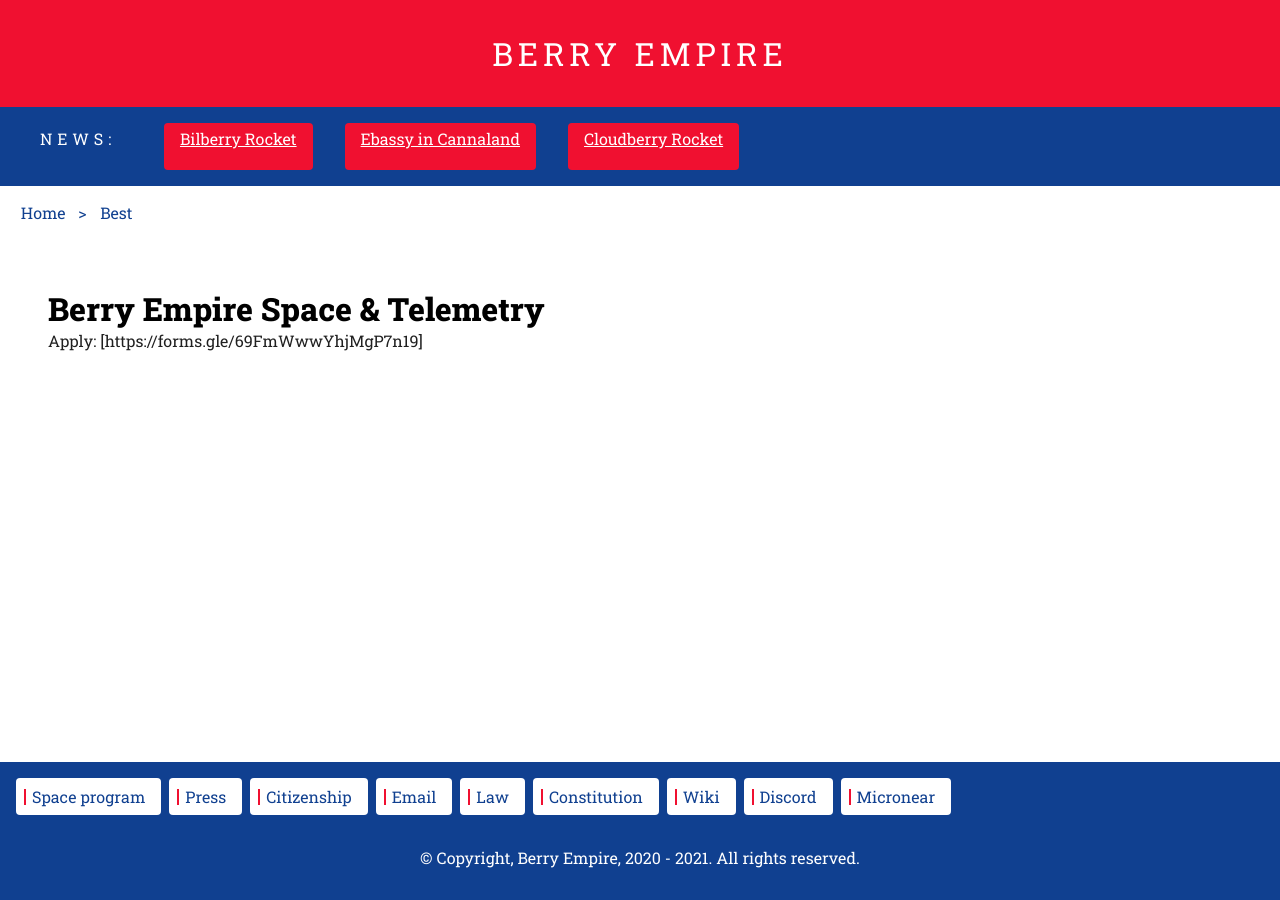
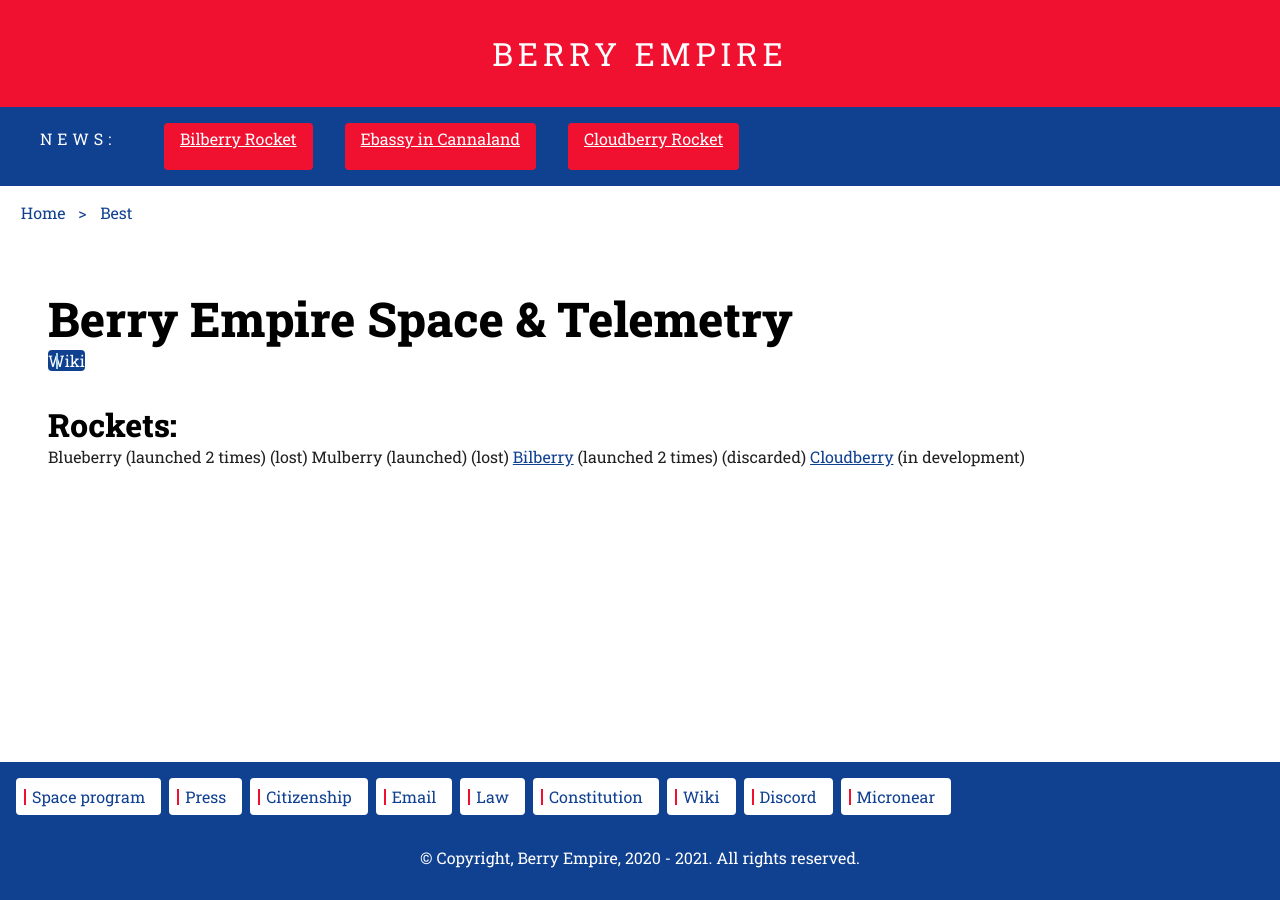
Before and after one commit to berryempire/berryempire.github.io, a Jekyll site: the page built from best/index.md, in a window 1280 px wide. Built offline with Jekyll 4.4.1, drawn with Linux system fonts in a browser that asks for light colours; our own code applies the rules of GitHub Pages for plain Markdown files.

Commit message:
Update index.md

```diff
--- a/best/index.md
+++ b/best/index.md
@@ -1,3 +1,9 @@
-## Berry Empire Space & Telemetry
+# Berry Empire Space & Telemetry
+<a href="https://micronations.wiki/wiki/Berry_Empire_Space_%26_Telemetry" target="_blank" class="thickbutton thick">Wiki</a>
 
-Apply: [https://forms.gle/69FmWwwYhjMgP7n19]
+
+## Rockets:
+Blueberry (launched 2 times) (lost)
+Mulberry (launched) (lost)
+<a href="/press/8">Bilberry</a> (launched 2 times) (discarded)
+<a href="/press/5">Cloudberry</a> (in development)
```
